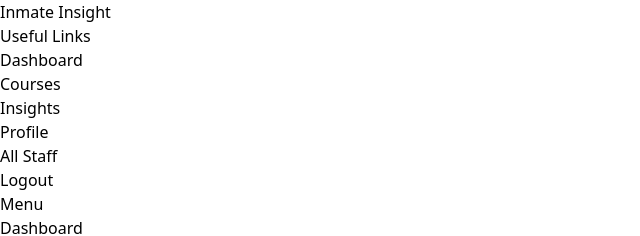
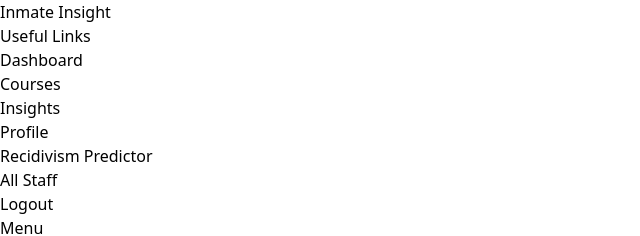
Before and after one commit to goelraghav002/inmate_insight_client, a React (Vite) app: page / in a window 1280 px wide. Shown: the top 236 px of the page, without its empty margins (0-640 px from the left). Built offline with nearby package versions, Linux system fonts and the light colour scheme; sample sign-in values are in the browser's storage.

Commit message:
added ml model link

```diff
--- a/src/components/Sidebar.jsx
+++ b/src/components/Sidebar.jsx
@@ -33,6 +33,15 @@ const Sidebar = () => {
             </div>
           </NavLink>
         ))}
+
+        <NavLink to={`http://127.0.0.1:5000`} target="_blank">
+          <div
+            className="flex justify-start items-center gap-4 my-8 mx-2"
+          >
+            <span className="opacity-60 font-semibold">Recidivism Predictor</span>
+          </div>
+        </NavLink>
+
         {admin === "true"
           ? navlinksadmin.map((link, index) => (
               <NavLink key={index} to={link.link}>
@@ -46,7 +55,10 @@ const Sidebar = () => {
             ))
           : ""}
 
-        <div className="flex justify-start items-center gap-4 my-8 mx-2 cursor-pointer" onClick={handleLogout}>
+        <div
+          className="flex justify-start items-center gap-4 my-8 mx-2 cursor-pointer"
+          onClick={handleLogout}
+        >
           <span className="opacity-60 font-semibold">Logout</span>
         </div>
       </div>
```
Also changed, not shown: src/constants/index.js (+4 -4 lines).
